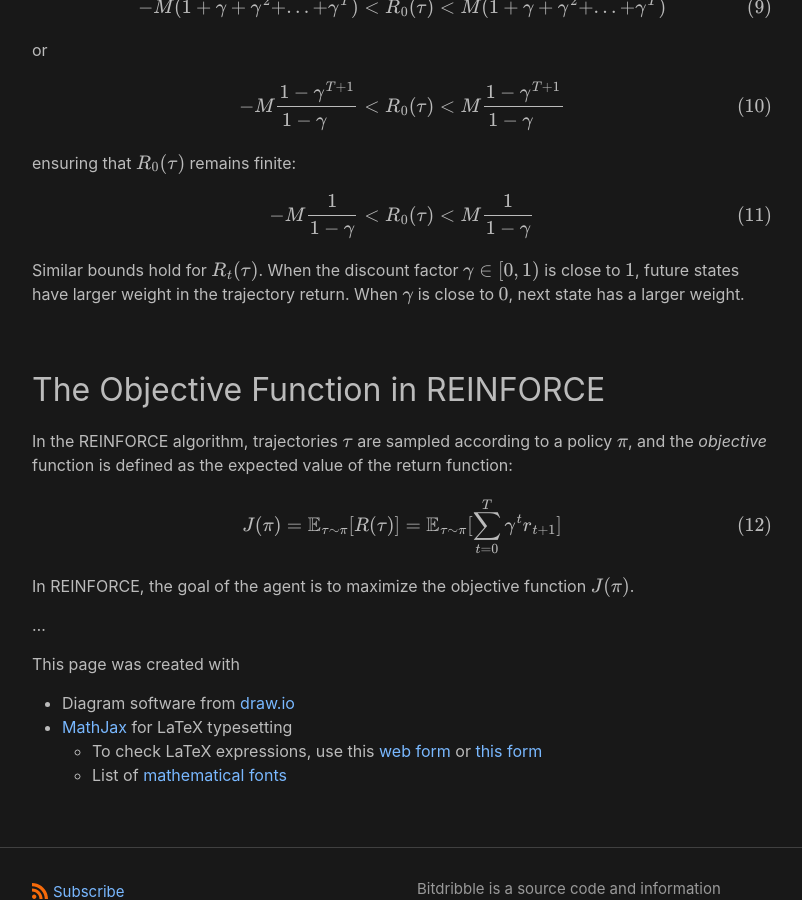
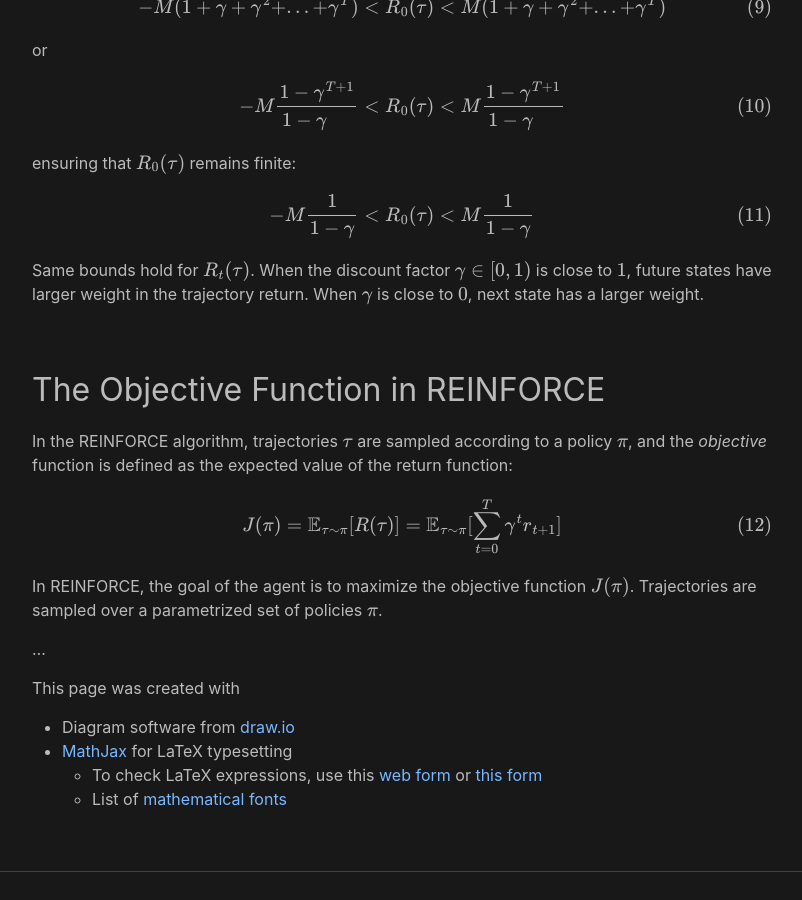
Before and after one commit to analytiq-hub/sigagent.github.io, a Jekyll site: the page built from machine_learning/_posts/2021-01-22-reinforce.md, in a window 1280 px wide and 900 px high, scrolled down 3434 px. Shown: the whole window, without its empty margins (238-1040 px from the left). Built offline with Jekyll 4.4.1, drawn with Linux system fonts in a browser that asks for light colours; formulas are drawn with MathJax 3; a script that is not in the unit is left out.

Commit message:
*** empty log message ***

```diff
--- a/machine_learning/_posts/2021-01-22-reinforce.md
+++ b/machine_learning/_posts/2021-01-22-reinforce.md
@@ -139,7 +139,7 @@ $$
 \end{equation}
 $$
 
-Similar bounds hold for $$R_t(\tau)$$. When the discount factor $$\gamma \in [0, 1)$$ is close to $$1$$, future states have larger weight in the trajectory return. When $$\gamma$$ is close to $$0$$, next state has a larger weight.
+Same bounds hold for $$R_t(\tau)$$. When the discount factor $$\gamma \in [0, 1)$$ is close to $$1$$, future states have larger weight in the trajectory return. When $$\gamma$$ is close to $$0$$, next state has a larger weight.
 
 ## The Objective Function in REINFORCE
 
@@ -151,7 +151,7 @@ J(\pi) = \mathbb{E}_{\tau \sim \pi}[R(\tau)] = \mathbb{E}_{\tau \sim \pi}[\sum_{
 \end{equation}
 $$
 
-In REINFORCE, the goal of the agent is to maximize the objective function $$J(\pi)$$.
+In REINFORCE, the goal of the agent is to maximize the objective function $$J(\pi)$$. Trajectories are sampled over a parametrized set of policies $$\pi$$.
 
 ...
 
```
